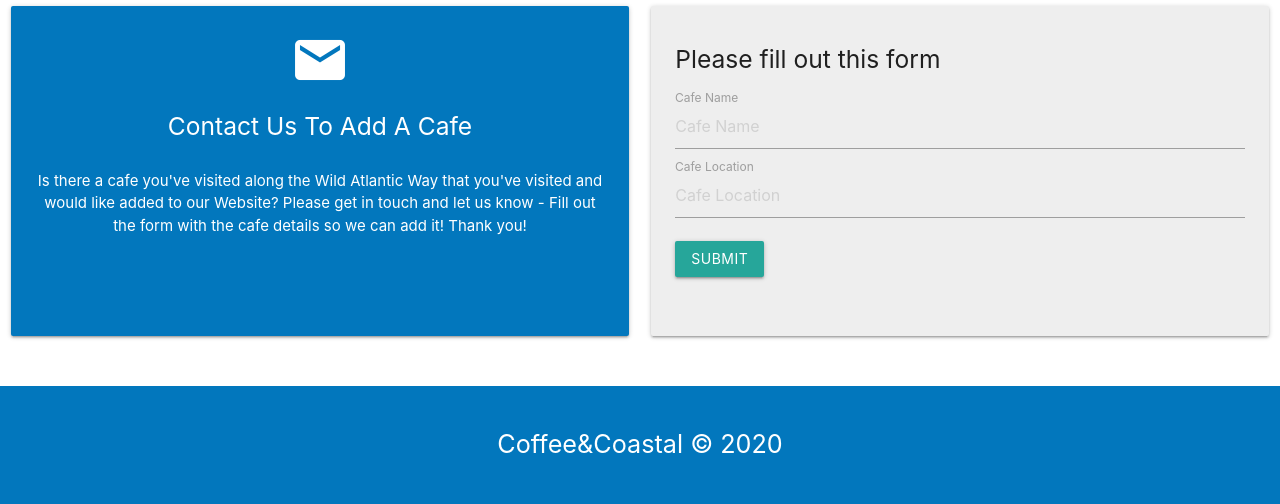
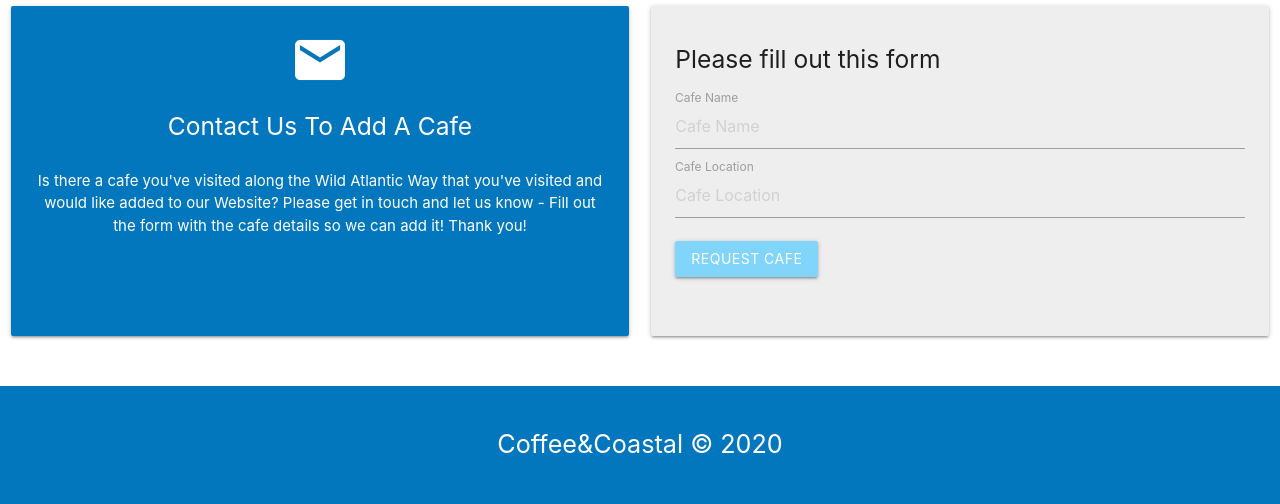
Before and after one commit to Code-Institute-Submissions/Coffee-CoastalView, a Flask app: page / in a window 1280 px wide. Shown: the part 1220-1724 px from the top of the page. Run offline with Flask 2, Linux system fonts and the light colour scheme; some libraries are stand-ins or nearby versions.

Commit message:
form added to submit new cafe requests to database

```diff
--- a/app.py
+++ b/app.py
@@ -206,6 +206,12 @@ def add_favourite(cafe_id,user_id):
 
 #db.users.update({"name" : "JadeO"}, { $addToSet: { favourites: ObjectId("5f4bca9026e1755ced5287ba") }} )
 
+#requested cafe to be added to database
+@app.route('/request_cafe', methods=['POST'])
+def request_cafe():
+    mongo.db.requested_cafes.insert_one(request.form.to_dict())
+    return render_template("landing.html")
+
 
 @app.route('/remove_favourite/<cafe_id>/<user_id>')
 def remove_favourite(cafe_id,user_id):
--- a/templates/landing.html
+++ b/templates/landing.html
@@ -96,18 +96,20 @@
           </div>
         </div>
         <div class="col s12 m6">
+        <form action="{{ url_for('request_cafe') }}" method="POST" >
           <div class="card-panel grey lighten-3">
             <h5>Please fill out this form</h5>
             <div class="input-field">
-              <input type="text" placeholder="Cafe Name" id="cafename">
+              <input type="text"  name="cafe_name" placeholder="Cafe Name" id="cafename">
               <label for="cafename">Cafe Name</label>
             </div>
             <div class="input-field">
-              <input type="text" placeholder="Cafe Location" id="cafelocation">
+              <input type="text" name="cafe_location" placeholder="Cafe Location" id="cafelocation">
               <label for="cafelocation">Cafe Location</label>
             </div>
-            <input type="submit" value="Submit" class="btn">
+            <button class="btn waves-effect waves-light light-blue lighten-3" type="submit">Request Cafe</button>
           </div>
+          </form>
         </div>
       </div>
     </div>
```
